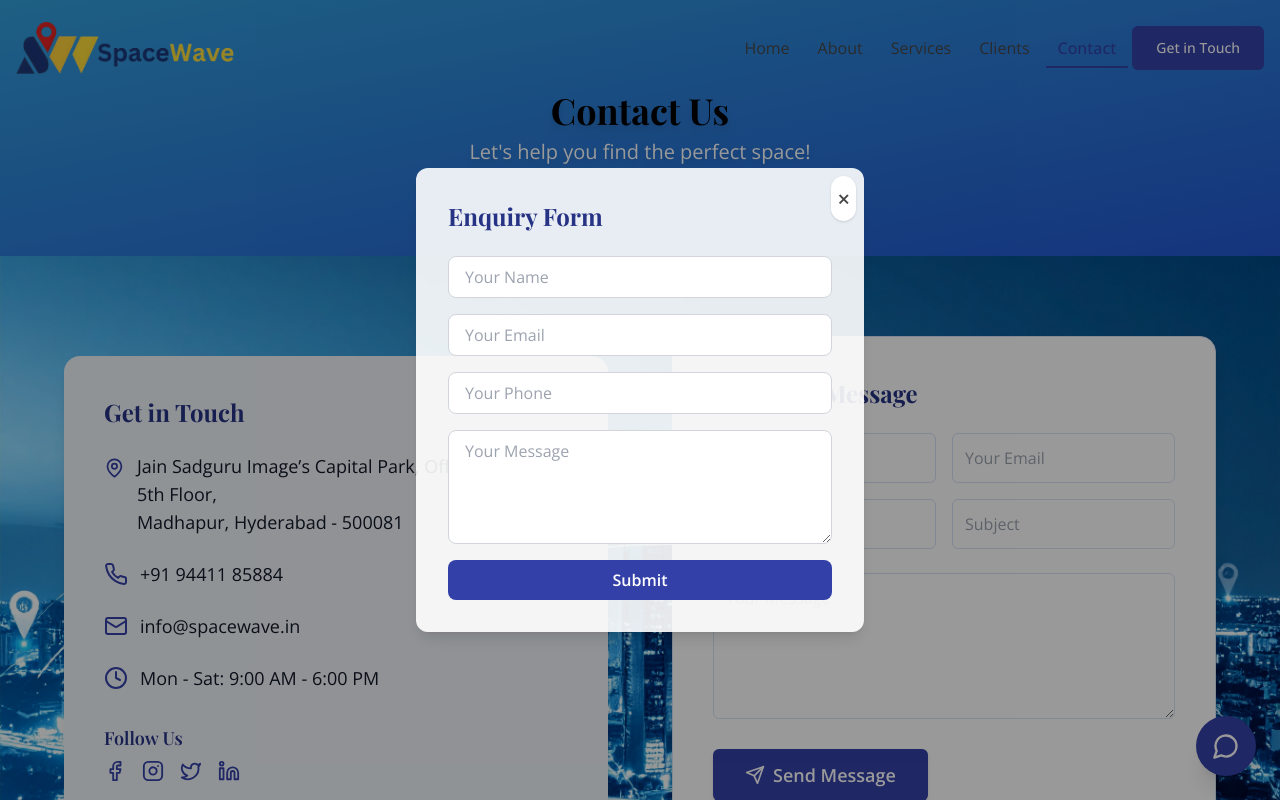
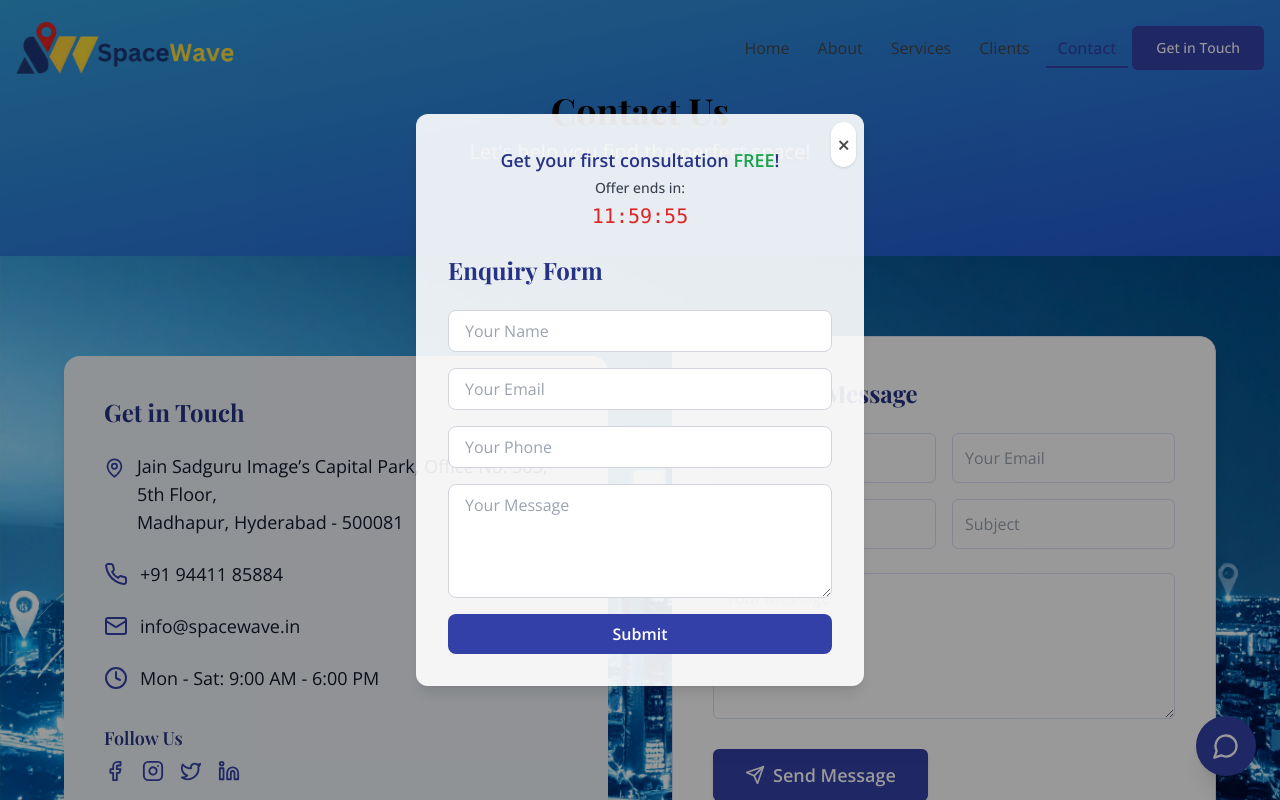
Before and after one commit to thirupathiraopadidepu/SpaceWave, a React (Vite) app: page /contact in a window 1280 px wide. Shown: the top 800 px of the page. Built offline with nearby package versions, Linux system fonts and the light colour scheme.

Commit message:
adding offer content

```diff
--- a/src/components/ui/EnquiryForm.tsx
+++ b/src/components/ui/EnquiryForm.tsx
@@ -1,5 +1,24 @@
-import { useState, useEffect } from "react";
+import { useState, useEffect, useRef } from "react";
 import emailjs from "emailjs-com";
+
+function useCountdown(hours: number) {
+  const [timeLeft, setTimeLeft] = useState(hours * 60 * 60); // in seconds
+  const intervalRef = useRef<ReturnType<typeof setInterval> | null>(null);
+
+  useEffect(() => {
+    intervalRef.current = setInterval(() => {
+      setTimeLeft((prev) => (prev > 0 ? prev - 1 : 0));
+    }, 1000);
+    return () => {
+      if (intervalRef.current) clearInterval(intervalRef.current);
+    };
+  }, []);
+
+  const hoursLeft = Math.floor(timeLeft / 3600);
+  const minutesLeft = Math.floor((timeLeft % 3600) / 60);
+  const secondsLeft = timeLeft % 60;
+  return [hoursLeft, minutesLeft, secondsLeft] as const;
+}
 
 export default function EnquiryForm() {
   const [form, setForm] = useState({
@@ -55,6 +74,8 @@ export default function EnquiryForm() {
       );
   };
 
+  const [hours, minutes, seconds] = useCountdown(12); // 12 hours countdown
+
   if (!visible) return null;
 
   if (submitted) {
@@ -95,6 +116,20 @@ export default function EnquiryForm() {
           onSubmit={handleSubmit}
           className="bg-white/90 rounded-xl shadow-lg p-8 flex flex-col gap-4 animate-fade-in"
         >
+          <div className="mb-2 text-center">
+            <div className="text-lg font-semibold text-primary-700 mb-1">
+              Get your first consultation{" "}
+              <span className="text-green-600">FREE</span>!
+            </div>
+            <div className="text-sm text-gray-700 font-medium flex flex-col items-center">
+              <span>Offer ends in:</span>
+              <span className="font-mono text-xl text-red-600 mt-1">
+                {hours.toString().padStart(2, "0")}:
+                {minutes.toString().padStart(2, "0")}:
+                {seconds.toString().padStart(2, "0")}
+              </span>
+            </div>
+          </div>
           <h3 className="text-2xl font-bold text-primary-700 mb-2">
             Enquiry Form
           </h3>
```
